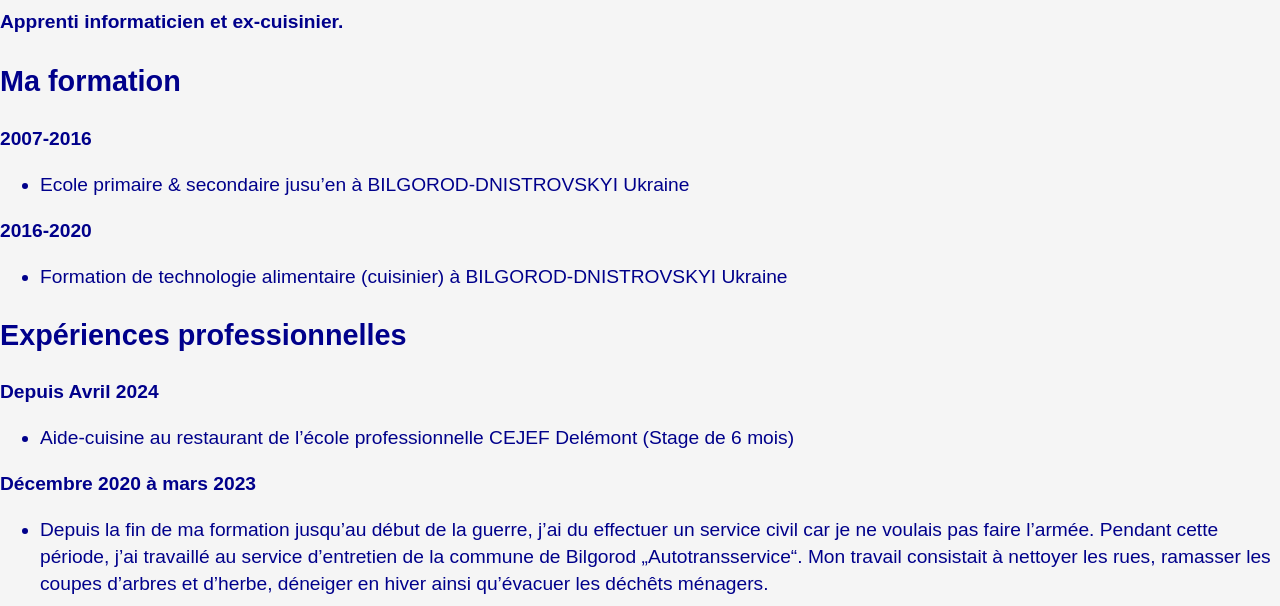
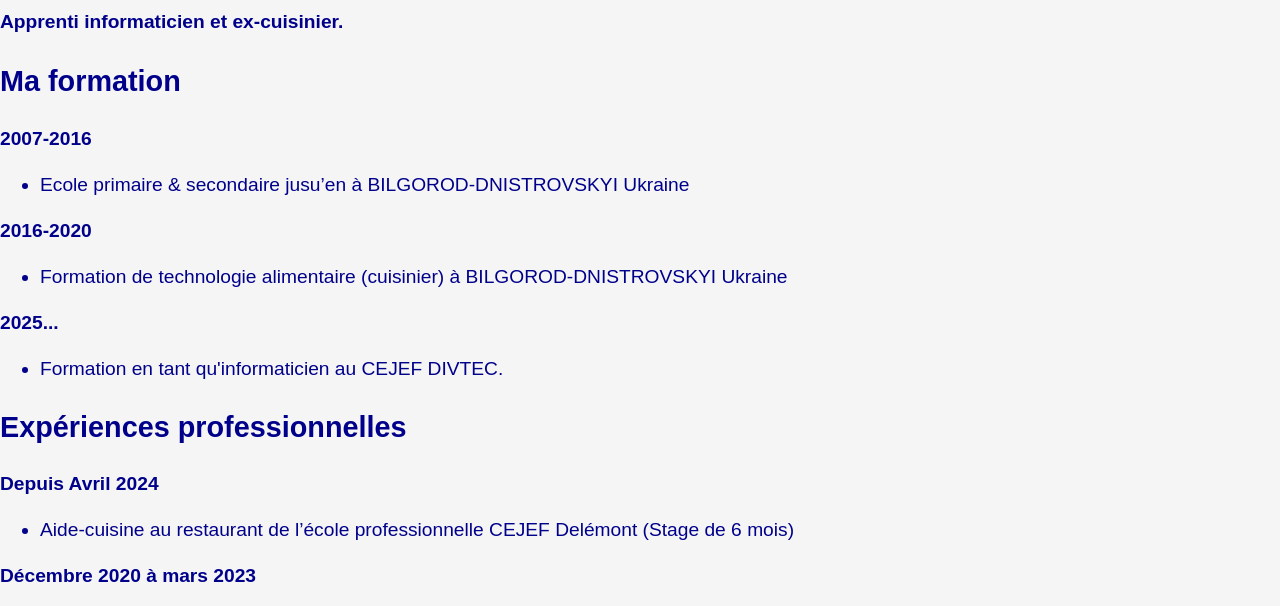
Before and after one commit to BratishaDev/M239-Exercice-CV, a plain HTML site: page index.html in a window 1280 px wide. Shown: the part 451-1057 px from the top of the page. Drawn offline with nearby package versions, Linux system fonts and the light colour scheme.

Commit message:
+ 1 formation

```diff
--- a/index.html
+++ b/index.html
@@ -56,6 +56,10 @@
      <ul>
         <li>Formation de technologie alimentaire (cuisinier) à BILGOROD-DNISTROVSKYI Ukraine</li>
     </ul>
+    <p><strong>2025...</strong></p>
+    <ul>
+        <li>Formation en tant qu'informaticien au CEJEF DIVTEC.</li>
+    </ul>
     </div>
 
     <div>
```
